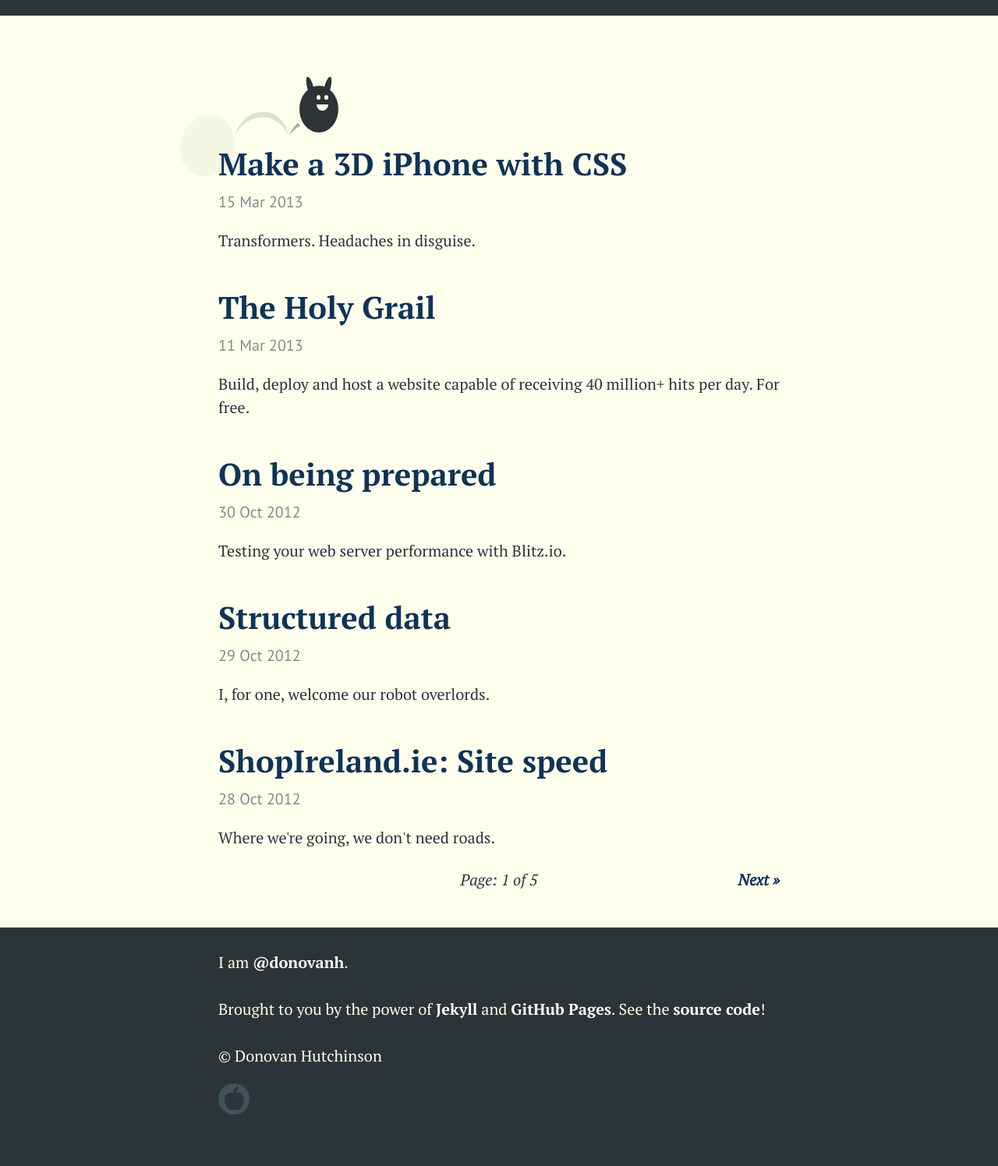
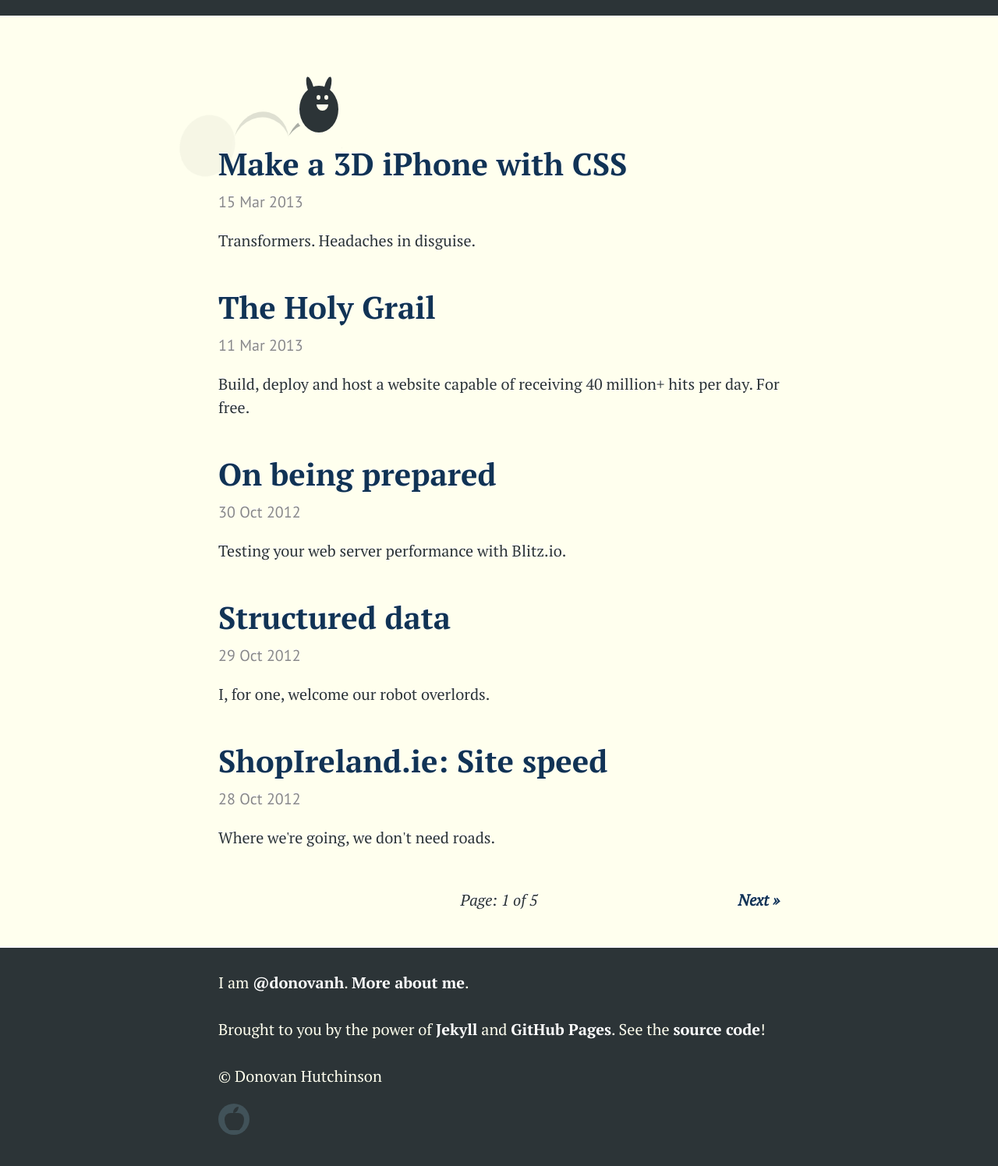
Before and after one commit to donovanh/donovanh.github.com, a Jekyll site: the page built from index.html, in a window 1280 px wide. Shown: the whole page at 78% size. Built offline with Jekyll 4.4.1, drawn with Linux system fonts in a browser that asks for light colours; nearby versions of some CDN libraries; the list of posts is cut into pages by our own code; before the commit the page ends 1470 px from its top, so only the background shows below that.

Commit message:
About himself

```diff
--- a/_layouts/default.html
+++ b/_layouts/default.html
@@ -38,8 +38,8 @@
   </div>
 	<footer class="clearfix">
 	  <section class="footer-content">
-	    <p>I am <a href="http://twitter.com/donovanh">@donovanh</a>.</p>
-	    <p>Brought to you by the power of <a href="http://jekyllrb.com/">Jekyll</a> and <a href="http://pages.github.com">GitHub Pages</a>. See the <a href="https://github.com/donovanh/donovanh.github.com">source code</a>!</p>
+	    <p>I am <a href="http://twitter.com/donovanh">@donovanh</a>. <a href="/about">More about me</a>.</p>
+	    <p class="source">Brought to you by the power of <a href="http://jekyllrb.com/">Jekyll</a> and <a href="http://pages.github.com">GitHub Pages</a>. See the <a href="https://github.com/donovanh/donovanh.github.com">source code</a>!</p>
 		  <p>&copy; Donovan Hutchinson</p>
       <div class="apple-container">
         <div class="apple">
@@ -77,11 +77,9 @@
   {% endif %}
 {% endfor %}
 
-
   <script type="text/javascript">
 
     var _gaq = _gaq || [];
-
     _gaq.push(['_setAccount', 'UA-3481417-23']);
     _gaq.push(['_setDomainName', 'hop.ie']);
     _gaq.push(['_setSiteSpeedSampleRate', 10]);
--- a/index.html
+++ b/index.html
@@ -1,6 +1,6 @@
 ---
 layout: default
-title: Home
+title: Donovan's Blog
 ---
 
 {% for post in paginator.posts %}
--- a/stylesheets/screen.css
+++ b/stylesheets/screen.css
@@ -852,6 +852,20 @@ input {
   padding: 4px 14px;
   display: inline-block;
   border: 2px solid #dddddd;
+}
+
+img.bordered {
+  border: 2px solid #2c3437;
+  -webkit-border-radius: 5px;
+  -moz-border-radius: 5px;
+  -ms-border-radius: 5px;
+  -o-border-radius: 5px;
+  border-radius: 5px;
+}
+
+img.left {
+  float: left;
+  margin: 10px 20px 10px 0;
 }
 
 /* Page structure */
@@ -1021,17 +1035,17 @@ pre code {
 
 /* Nav for post pages */
 nav.pagination {
-  padding: 24px 0;
+  padding: 50px 10px 24px 10px;
   font-style: italic;
   position: relative;
 }
 nav.pagination .previous {
   position: absolute;
   left: 0;
-  top: 24px;
+  top: 50px;
 }
 nav.pagination .previous:before {
-  content: "\00ab ";
+  content: "\00ab\00a0";
 }
 nav.pagination .page_number {
   text-align: center;
@@ -1041,10 +1055,10 @@ nav.pagination .page_number {
 nav.pagination .next {
   position: absolute;
   right: 0;
-  top: 24px;
+  top: 50px;
 }
 nav.pagination .next:after {
-  content: " \00bb";
+  content: "\00a0\00bb";
 }
 
 .bouncer-container * {
```
Also changed, not shown: about/index.html (added, +19 -0 lines), stylesheets/sass/screen.sass (+13 -5 lines), images/me.jpg (added).
